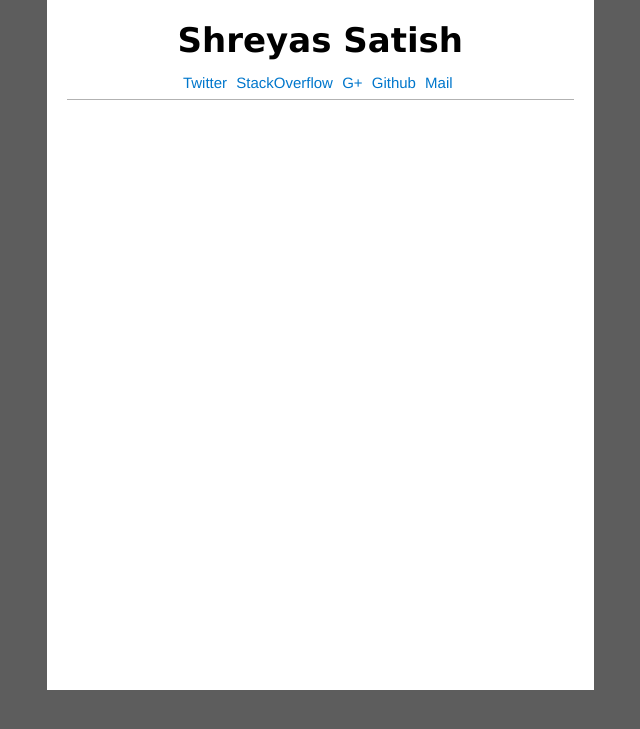
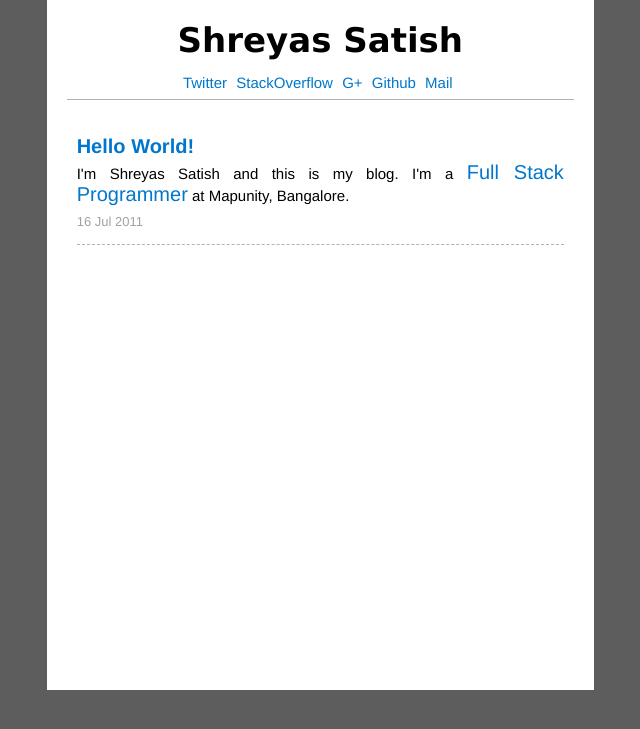
Before and after one commit to shreyas-satish/shreyas-satish.github.com, a Jekyll site: the page built from index.html, in a window 1280 px wide. Shown: the top 729 px of the page, without its empty margins (318-958 px from the left). Built offline with Jekyll 4.4.1, drawn with Linux system fonts in a browser that asks for light colours; comment, search, counter and statistics services are not loaded.

Commit message:
Added first post. Modfied Styling.

```diff
--- a/README.textile
+++ b/README.textile
@@ -2,8 +2,7 @@ h1. Shreyas Satish - Blog
 
 Automatically transformed by "Jekyll":http://github.com/mojombo/jekyll into a static site whenever I push this repository to GitHub.
 
-This blog implements "Responsive Web Design":http://www.smashingmagazine.com/2011/01/12/guidelines-for-responsive-web-design/ using
-the "CSSGrid.net framework.":http://cssgrid.net . I am thankful to Github for hosting this blog free of cost.
+This blog implements "Responsive Web Design":http://www.smashingmagazine.com/2011/01/12/guidelines-for-responsive-web-design/ using the "CSSGrid.net framework.":http://cssgrid.net . I am thankful to Github for hosting this blog free of cost.
 
 h1. License
 
--- /dev/null
+++ b/_posts/2011-07-16-hello-world.html
@@ -0,0 +1,30 @@
+---
+layout: default
+title: Hello World!
+summary: I'm Shreyas Satish and this is my blog. I'm a <a href = "http://www.quora.com/What-does-the-term-full-stack-programmer-mean">Full Stack Programmer</a> at Mapunity, Bangalore.
+---
+
+<div class = 'content'>
+  <div class = 'page-header'>
+    <h2 class = 'article-header'>
+      Hello World !
+    </h2>
+    <div class = 'details'>
+      16th June, 2011
+    </div>
+  </div>
+  <div class = 'article-content'>
+    <p>
+    I'm Shreyas Satish and this is my blog. I'm a <a href = "http://www.quora.com/What-does-the-term-full-stack-programmer-mean">Full Stack Programmer</a> at Mapunity, Bangalore.
+    </p>
+    <p>
+    I use Ruby on Rails, jQuery, PostgreSQL, OpenLayers and HTML5/Compass to develop web applications at work. This blog of course has been put up using Jekyll and is also <a href = "http://coding.smashingmagazine.com/2011/01/12/guidelines-for-responsive-web-design/">responsive</a> ! I will be writing a blog post soon on how I got this blog setup.
+    </p>
+    <p>
+      Feel free to leave a review of this site, fork it or just say Hi.
+    </p>
+  </div>
+  <div class = 'tweet-button'>
+    <a href="http://twitter.com/share" class="twitter-share-button">Tweet</a>
+  </div>
+</div>
--- a/index.html
+++ b/index.html
@@ -7,7 +7,7 @@ title: Shreyas Satish
   <ul class = 'articles'>
    {% for post in site.posts %}
      <li>
-       <a href="{{ post.url }}">{{ post.title }}</a>
+       <h2><a href="{{ post.url }}">{{ post.title }}</a></h2>
        <p>
          {{ post.summary }}
        </p>
```
